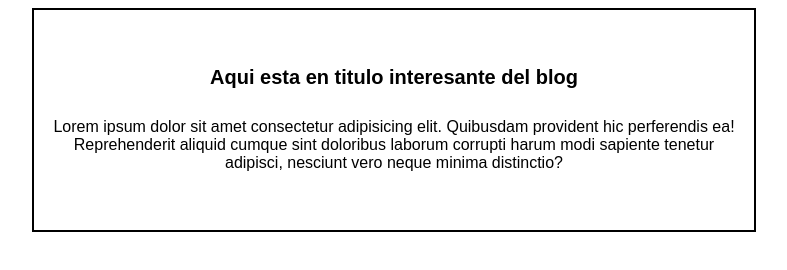
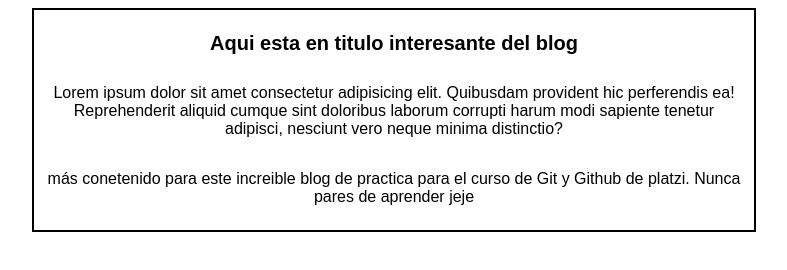
Before and after one commit to IviSoftware/BlogPracticaPlatzi, a plain HTML site: page index.html in a window 1280 px wide. Shown: the whole page, without its empty margins (246-1033 px from the left). Drawn offline with Linux system fonts and the light colour scheme.

Commit message:
Agregado el contenido adiconal del blog

```diff
--- a/index.html
+++ b/index.html
@@ -14,6 +14,14 @@
         <p>Lorem ipsum dolor sit amet consectetur adipisicing elit.
         Quibusdam provident hic perferendis ea! Reprehenderit aliquid cumque sint doloribus laborum corrupti harum modi sapiente
         tenetur adipisci, nesciunt vero neque minima distinctio?</p>
+
+        <p>
+            más conetenido para este increible blog de practica para
+            el curso de Git y Github de platzi.
+
+            Nunca pares de aprender jeje
+        </p>
+
     </div>
 
 
```
